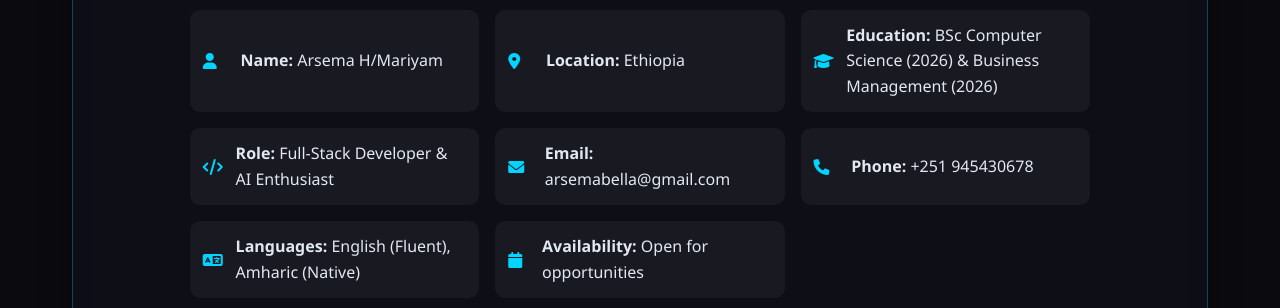
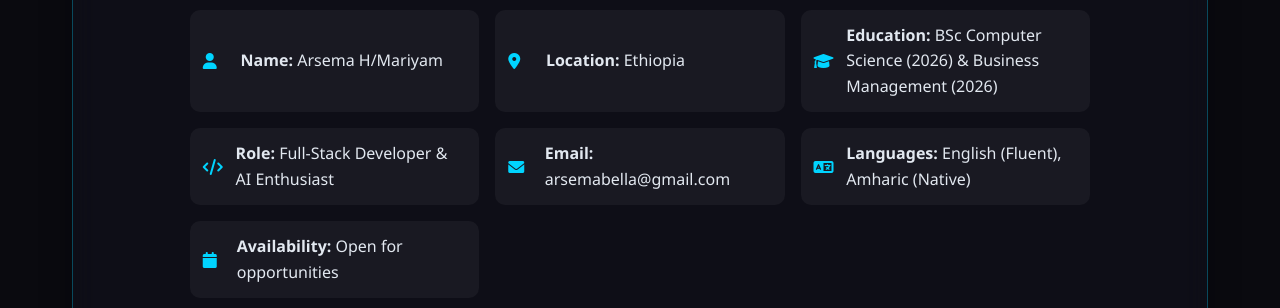
Before and after one commit to arsema-hm/my-portfolio, a plain HTML site: page index.html in a window 1280 px wide. Shown: the part 1640-1948 px from the top of the page. Drawn offline with Linux system fonts and the light colour scheme; no server answers; animation ran at ten frames a second.

Commit message:
Updated index.html with my personal information

```diff
--- a/index.html
+++ b/index.html
@@ -121,10 +121,6 @@
                             <div class="info-item">
                                 <i class="fas fa-envelope"></i>
                                 <span><strong>Email:</strong> arsemabella@gmail.com</span>
-                            </div>
-                            <div class="info-item">
-                                <i class="fas fa-phone"></i>
-                                <span><strong>Phone:</strong> +251 945430678</span>
                             </div>
                             <div class="info-item">
                                 <i class="fas fa-language"></i>
```
